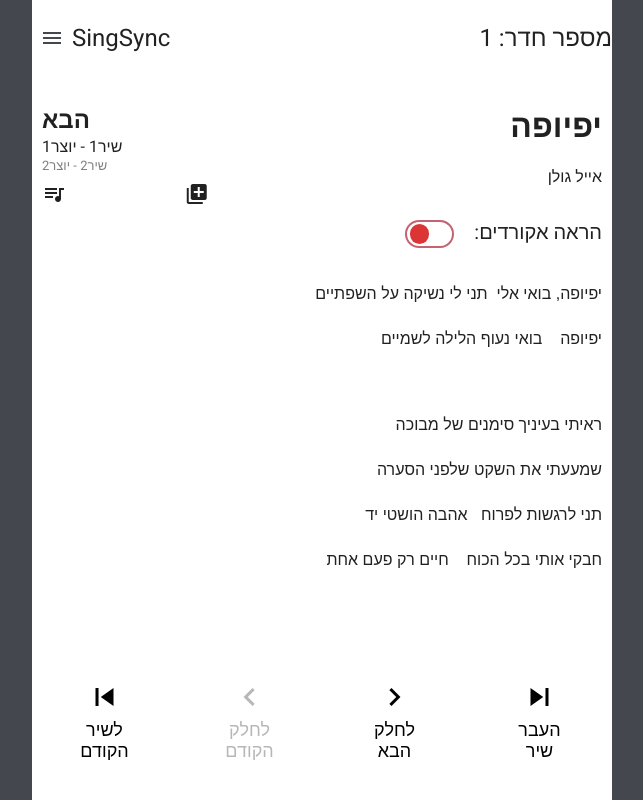
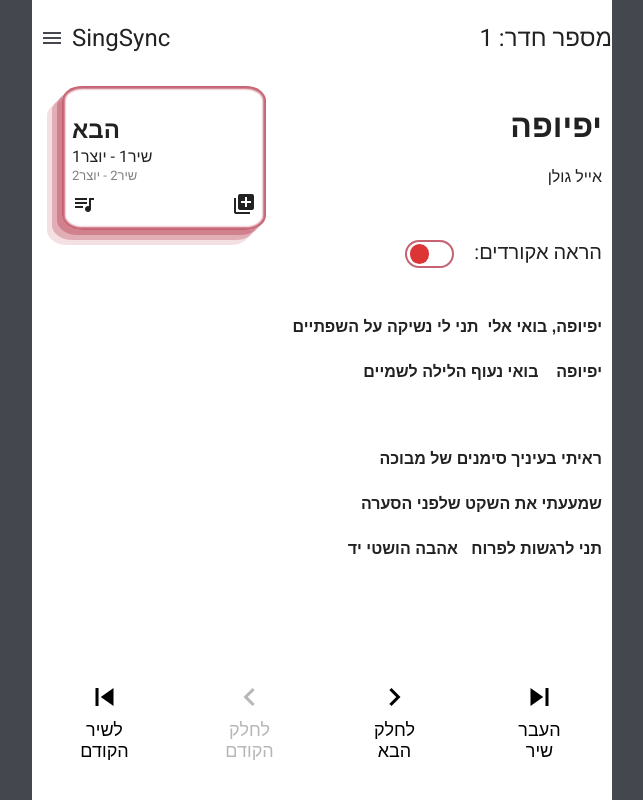
Before and after one commit to tomerofek/sing_sync, an Angular app in the folder frontend/: page /room/1 in a window 1280 px wide. Shown: the whole page, without its empty margins (318-961 px from the left). Built offline with nearby package versions, Linux system fonts and the light colour scheme; no server answers.

Commit message:
adding some ui decorations and scroll animation for the song content. can still improve
Co-authored-by: Daniel Pikovsky <Daniel-Pikovsky@users.noreply.github.com>

```diff
--- a/frontend/src/app/components/pages/room-view/room-view.component.css
+++ b/frontend/src/app/components/pages/room-view/room-view.component.css
@@ -31,6 +31,7 @@ html, body {
     height: 100%;
     padding: 0 10px; /* Add padding for internal spacing */
     box-sizing: border-box;
+
     /*background: linear-gradient(to right, rgba(68, 71, 78, 1) 0%, rgba(255, 255, 255, 1) 2%, rgba(255, 255, 255, 1) 98%, rgba(68, 71, 78, 1) 100%); /* Gradient from white to transparent*/
 }
 
@@ -82,12 +83,12 @@ html, body {
 }
 
 queue {
-    flex: 1;
+    flex: 2;
     display: inline-block;
 }
 
 .song-content-container {
-    flex:2;
+    flex:3;
     display: flex;
     flex-direction: column;
 }
--- a/frontend/src/app/components/partials/queue/queue.component.css
+++ b/frontend/src/app/components/partials/queue/queue.component.css
@@ -1,5 +1,10 @@
 .content {
-    margin-right: 20px
+    /*margin-right: 20px;*/
+    margin-left: 20px;
+    /*border: 3px solid rgba(0, 0, 0, 0.4);*/
+    box-shadow:  inset 0px 0px 2px 3px rgba(198, 99, 114, 1), rgba(198, 99, 114, 0.6) -5px 5px, rgba(198, 99, 114, 0.4) -10px 10px, rgba(198, 99, 114, 0.2) -15px 15px;
+    padding: 10px;         /* Optional: Add some padding inside the border */
+    border-radius: 10%;    /* Optional: Rounded corners */
 }
 
 
@@ -28,3 +33,11 @@ p {
 .add-icon {
     float: right;
 }
+
+.add-icon:hover{
+    cursor: pointer;
+}
+
+.queue-view-icon:hover{
+    cursor: pointer;
+}
--- a/frontend/src/app/components/partials/song-content/song-content.component.css
+++ b/frontend/src/app/components/partials/song-content/song-content.component.css
@@ -119,3 +119,18 @@
   input:checked ~ .slider {
     background-color: #ec9999;
   }
+
+  .active-part {
+    font-weight: bold;
+  }
+
+  .parts-ul {
+    overflow: hidden;
+    height: 300px;
+    scrollbar-width: 0;
+    list-style-type: none;
+  }
+
+  .parts-ul::-webkit-scrollbar {
+    display: none;
+  }
--- a/frontend/src/app/components/partials/song-content/song-content.component.html
+++ b/frontend/src/app/components/partials/song-content/song-content.component.html
@@ -11,8 +11,10 @@
         <div class="p1" dir="rtl">הראה אקורדים:&emsp;</div>
     </div>
     <div *ngIf="song && song.song_parted_body && current_part_index != undefined" class="song-lines">
+        <ul class="parts-ul">
+            <li class= part-li *ngFor="let part of song.song_parted_body; let i = index" [@partChange]="i === current_part_index ? 'active' : 'void'" [ngClass]="{ 'active-part': i === current_part_index }" [id]="'part' + i">
                 <ul class="lines-ul">
-            <li *ngFor="let songLine of song.song_parted_body[current_part_index]">
+                    <li *ngFor="let songLine of song.song_parted_body[i]">
                         <div *ngIf="songLine.type=='lyrics'; then LyricBlock; else ChordBlock"></div>
                         <ng-template #LyricBlock>
                             <div *ngIf="!isEmptyLine(songLine); then NormalBlock; else EmptyBlock"></div>
@@ -35,5 +37,7 @@
                         </ng-template>
                     </li>
                 </ul>
+            </li>
+        </ul>
     </div>
 </div>
--- a/frontend/src/app/components/partials/song-content/song-content.component.ts
+++ b/frontend/src/app/components/partials/song-content/song-content.component.ts
@@ -1,3 +1,4 @@
+import { animate, state, style, transition, trigger } from '@angular/animations';
 import { Component, OnInit, Input, Output, EventEmitter, OnChanges, SimpleChanges } from '@angular/core';
 import { ActivatedRoute, Router } from '@angular/router';
 import { SongService } from 'src/app/services/song.service';
@@ -7,7 +8,14 @@ import { SongLine } from 'src/app/shared/models/SongLine';
 @Component({
   selector: 'song-content',
   templateUrl: './song-content.component.html',
-  styleUrls: ['./song-content.component.css']
+  styleUrls: ['./song-content.component.css'],
+  animations: [
+    trigger('partChange', [
+      state('void', style({ opacity: 0.2 })), // Initial state for entering parts
+      state('active', style({ opacity: 1 })), // Active state for visible parts
+      transition('void <=> active', [animate('300ms ease-in-out')]), // Transition animation
+    ]),
+  ]
 })
 export class SongContentComponent implements OnInit, OnChanges {
   //song?:Song;
@@ -28,8 +36,11 @@ export class SongContentComponent implements OnInit, OnChanges {
   }
 
   ngOnChanges(changes: SimpleChanges): void {
-    if(changes['current_part_index'])
+    if(changes['current_part_index']){
       this.emitIfLastPart();
+      this.scrollToIndex(this.current_part_index ?? 0)
+    }
+
     if(changes['song']){
       //console.log('ngOnChanges in SongContentComponent', changes);
       //console.log('song changes:');
@@ -58,5 +69,12 @@ export class SongContentComponent implements OnInit, OnChanges {
       this.onLastPartEvent.emit();
   }
 
+  scrollToIndex(index: number){
+    const element = document.getElementById(`part${index}`);
+    if (element) {
+      element.scrollIntoView({ behavior: 'smooth', block: 'start' });
+    }
+  }
+
 
 }
```
Lines whose indentation alone changed are shown as unchanged.
